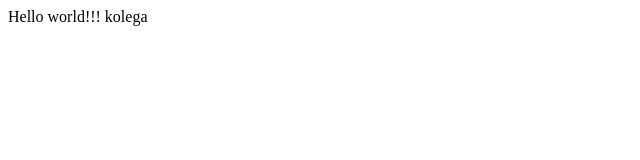
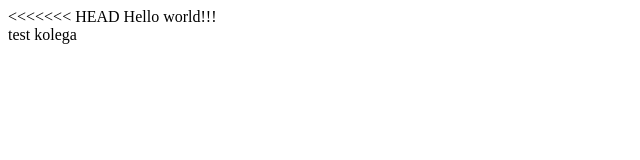
Before and after one commit to PiotrJablon/GitTutorial, a plain HTML site: page index.html in a window 1280 px wide. Shown: the whole page, without its empty margins (0-640 px from the left). Drawn offline with Linux system fonts and the light colour scheme.

Commit message:
nasza zmiana

```diff
--- a/index.html
+++ b/index.html
@@ -5,7 +5,9 @@
 	<meta charset="utf-8">
 </head>
 <body>
-	Hello world!!!
+<<<<<<< HEAD
+	Hello world!!!<br>
+	test
 	kolega
 </body>
 </html>
```
